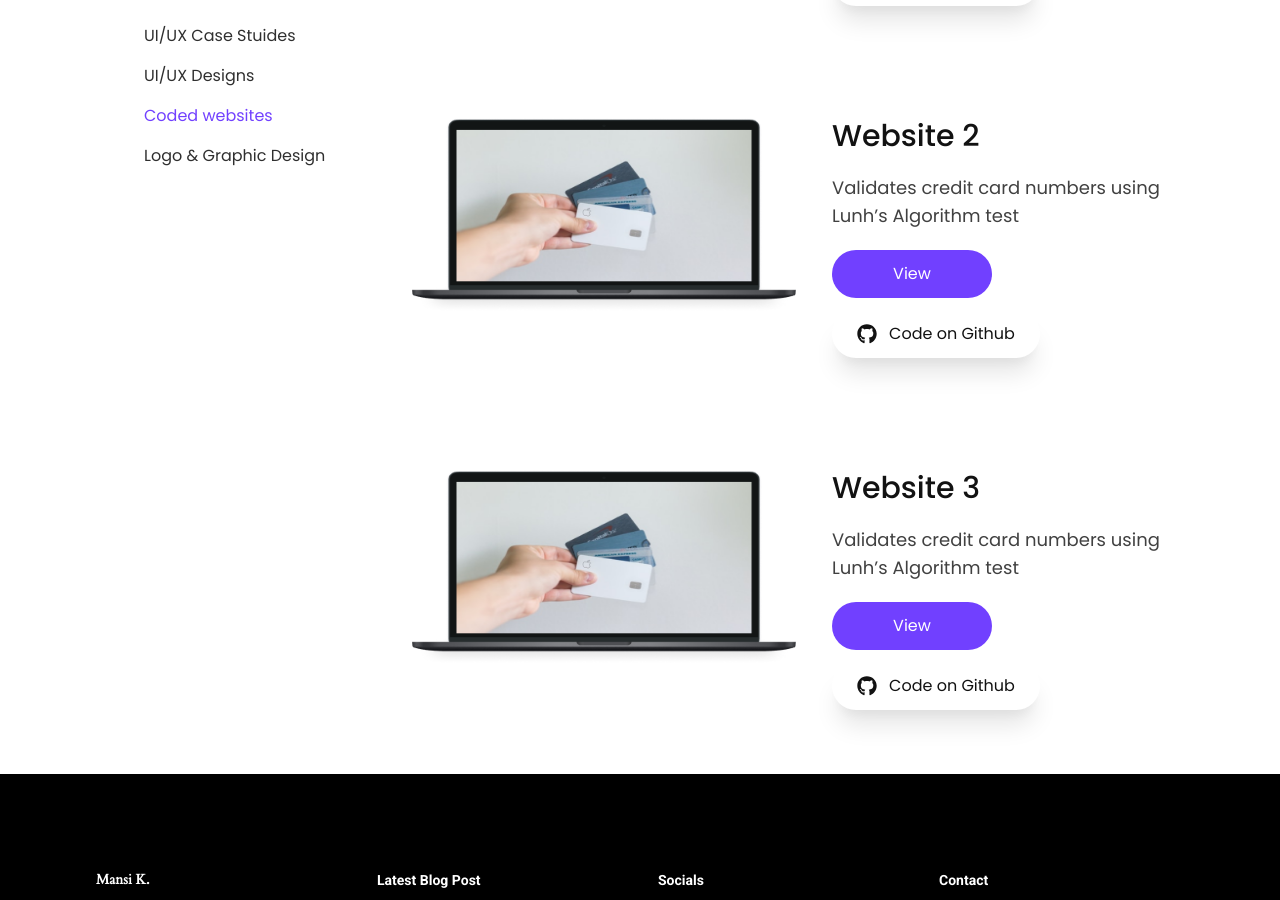
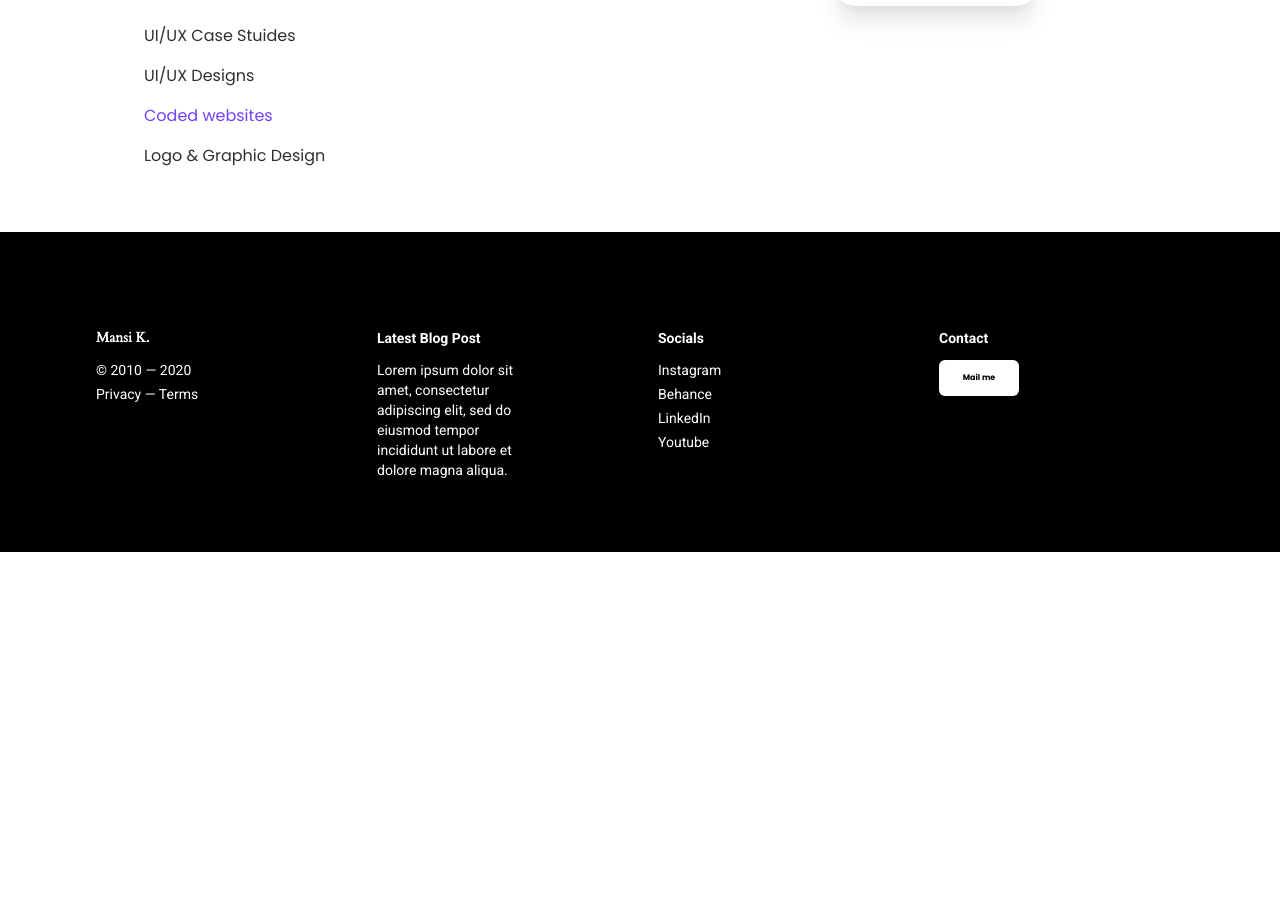
Before and after one commit to saifalfalah/mansi-kasar, a Next.js app: page /projects/coded-websites in a window 1280 px wide. Shown: the part 486-1386 px from the top of the page. After the commit the page ends 1038 px from the top, so only its background shows below. Built offline with nearby package versions, Linux system fonts and the light colour scheme.

Commit message:
Update codedWebsite.data.js

```diff
--- a/components/data/codedWebsite.data.js
+++ b/components/data/codedWebsite.data.js
@@ -7,20 +7,20 @@ export const codedWebsiteList = [
     gitLink: "https://github.com",
     thumbnailSrc: "/assets/all-projects/codedWebsites/1.png",
   },
-  {
-    id: 1,
-    title: "Website 2",
-    summary: "Validates credit card numbers using Lunh’s Algorithm test",
-    viewLink: "https://google.com",
-    gitLink: "https://github.com",
-    thumbnailSrc: "/assets/all-projects/codedWebsites/2.png",
-  },
-  {
-    id: 2,
-    title: "Website 3",
-    summary: "Validates credit card numbers using Lunh’s Algorithm test",
-    viewLink: "https://google.com",
-    gitLink: "https://github.com",
-    thumbnailSrc: "/assets/all-projects/codedWebsites/3.png",
-  },
+  // {
+  //   id: 1,
+  //   title: "Website 2",
+  //   summary: "Validates credit card numbers using Lunh’s Algorithm test",
+  //   viewLink: "https://google.com",
+  //   gitLink: "https://github.com",
+  //   thumbnailSrc: "/assets/all-projects/codedWebsites/2.png",
+  // },
+  // {
+  //   id: 2,
+  //   title: "Website 3",
+  //   summary: "Validates credit card numbers using Lunh’s Algorithm test",
+  //   viewLink: "https://google.com",
+  //   gitLink: "https://github.com",
+  //   thumbnailSrc: "/assets/all-projects/codedWebsites/3.png",
+  // },
 ];
```
